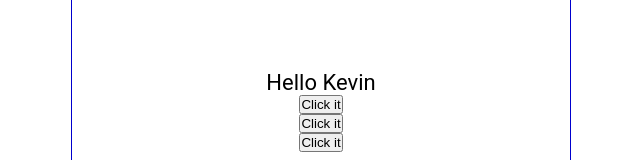
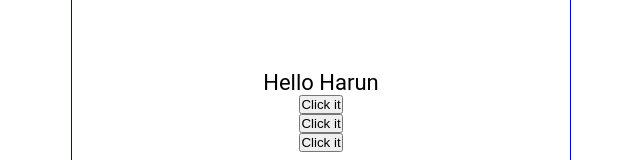
Before and after one commit to ilaydaozdemir/reactseries01, a React (Create React App) app: page / in a window 1280 px wide. Shown: the part 297-457 px from the top of the page, without its empty margins (319-959 px from the left). Built offline with nearby package versions, Linux system fonts and the light colour scheme.

Commit message:
how to use useStateHook basic

```diff
--- a/src/Content.jsx
+++ b/src/Content.jsx
@@ -1,6 +1,10 @@
 import React from "react";
+import { useState } from "react";
 
 const Content = () => {
+  //how to use useStateHook basic
+  const [name, setName] = useState("Harun");
+
   //add arrow function with jsx
   const handleNameChange = () => {
     const names = ["Bob", "Kevin", "Jack"];
@@ -23,7 +27,7 @@ const Content = () => {
   };
   return (
     <main>
-      <p onDoubleClick={handleClick}>Hello {handleNameChange()}</p>
+      <p onDoubleClick={handleClick}>Hello {name}</p>
       <button onClick={handleClick}>Click it</button>
       <button onClick={() => handleClick2("ilayda")}>Click it</button>
       <button onClick={(e) => handleClick3(e)}>Click it</button>
```
